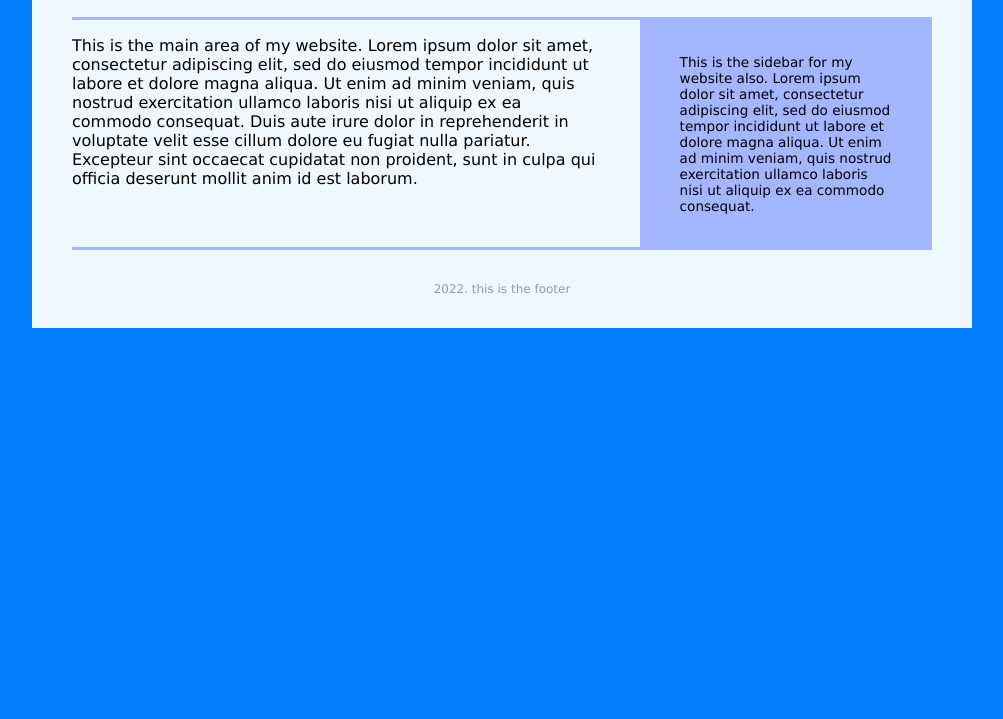
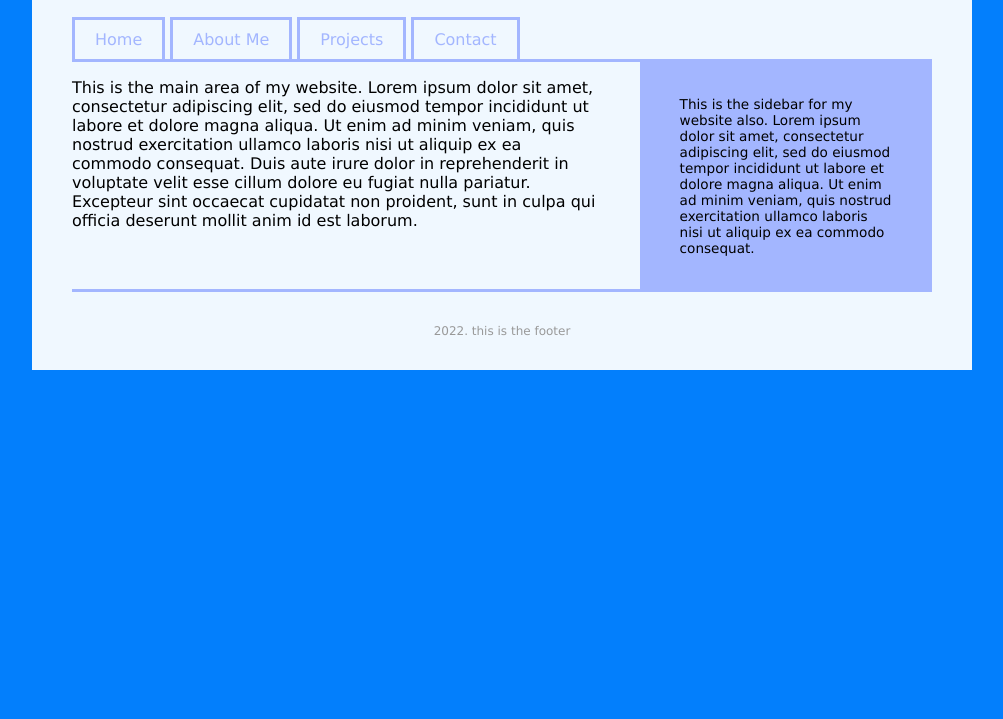
Before and after one commit to turvold-scott/turvold-scott.github.io, a plain HTML site: page index.html in a window 1280 px wide. Shown: the part 81-800 px from the top of the page, without its empty margins (138-1141 px from the left). Drawn offline with Linux system fonts and the light colour scheme.

Commit message:
added navigation bar

```diff
--- a/css/screens.css
+++ b/css/screens.css
@@ -18,7 +18,6 @@ body {
 
 header{
     padding-top: 20px;
-    padding-bottom: 20px;
 }
 
 header h1 {
@@ -52,7 +51,39 @@ header p {
     padding: 20px 40px;
     box-sizing: border-box;
     font-size: 85%;
+
 }
+
+/* Site Navigation */
+.site-nav {
+    margin-top: 20px;
+}
+
+.site-nav ul {
+    margin: 0;
+    padding: 0;
+}
+
+.site-nav li{
+    list-style: none;
+    float: left;
+    margin-right: 5px;
+}
+
+.site-nav a{
+    display: block;
+    color: #a3b6ff;
+    text-decoration: none;
+    padding: 10px 20px;
+    border: 3px solid #a3b6ff;
+    border-bottom: none;
+}
+
+.site-nav a:hover {
+
+    background-color: #3858d6;
+}
+/*End Site Navigation */
 
 .footer {
     text-align: center;
--- a/index.html
+++ b/index.html
@@ -12,6 +12,15 @@
             <header>
                 <h1>Scott Turvold's Portfolio</h1>
                 <p>Welcome to my portfolio!</p>
+
+                    <nav class="site-nav">
+                        <ul class="group">
+                            <li><a href="#">Home</a></li>
+                            <li><a href="#">About Me</a></li>
+                            <li><a href="#">Projects</a></li>
+                            <li><a href="#">Contact</a></li>
+                        </ul>
+                    </nav>
                     </header>
 
                     <div class="content-area group">
```
